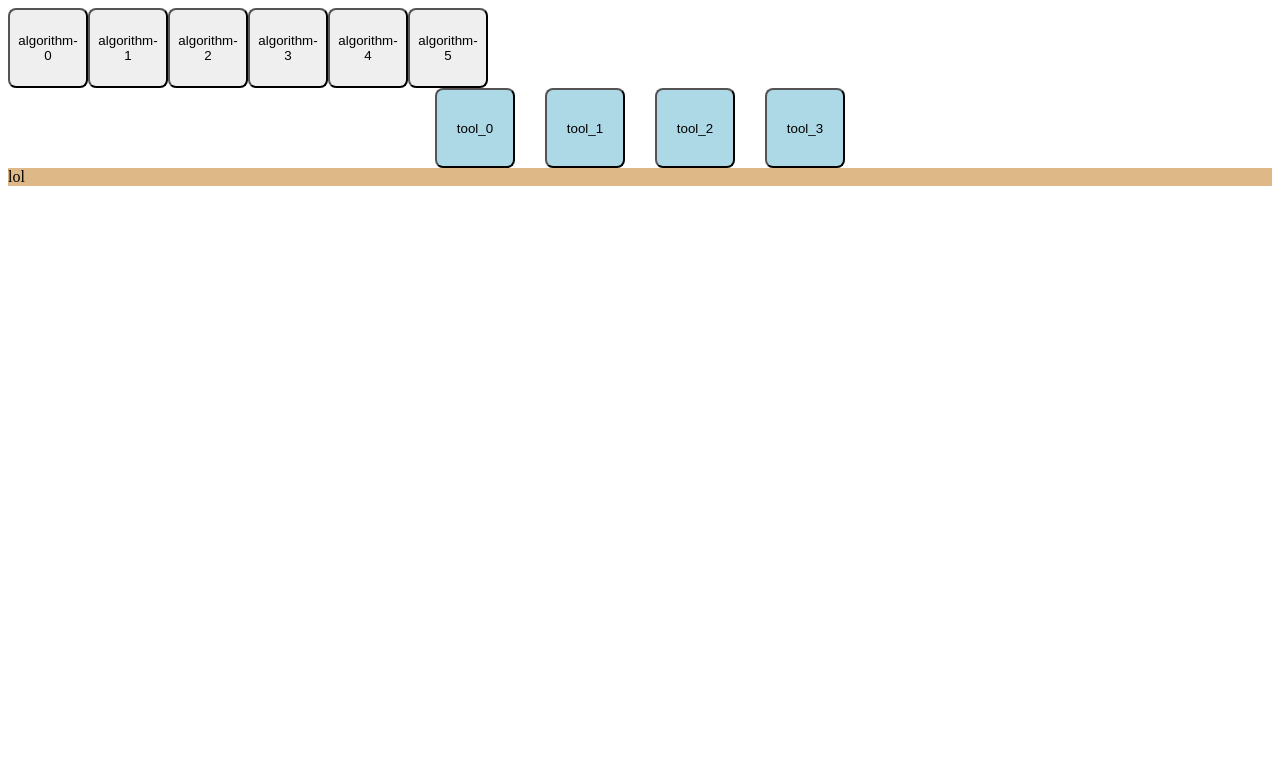
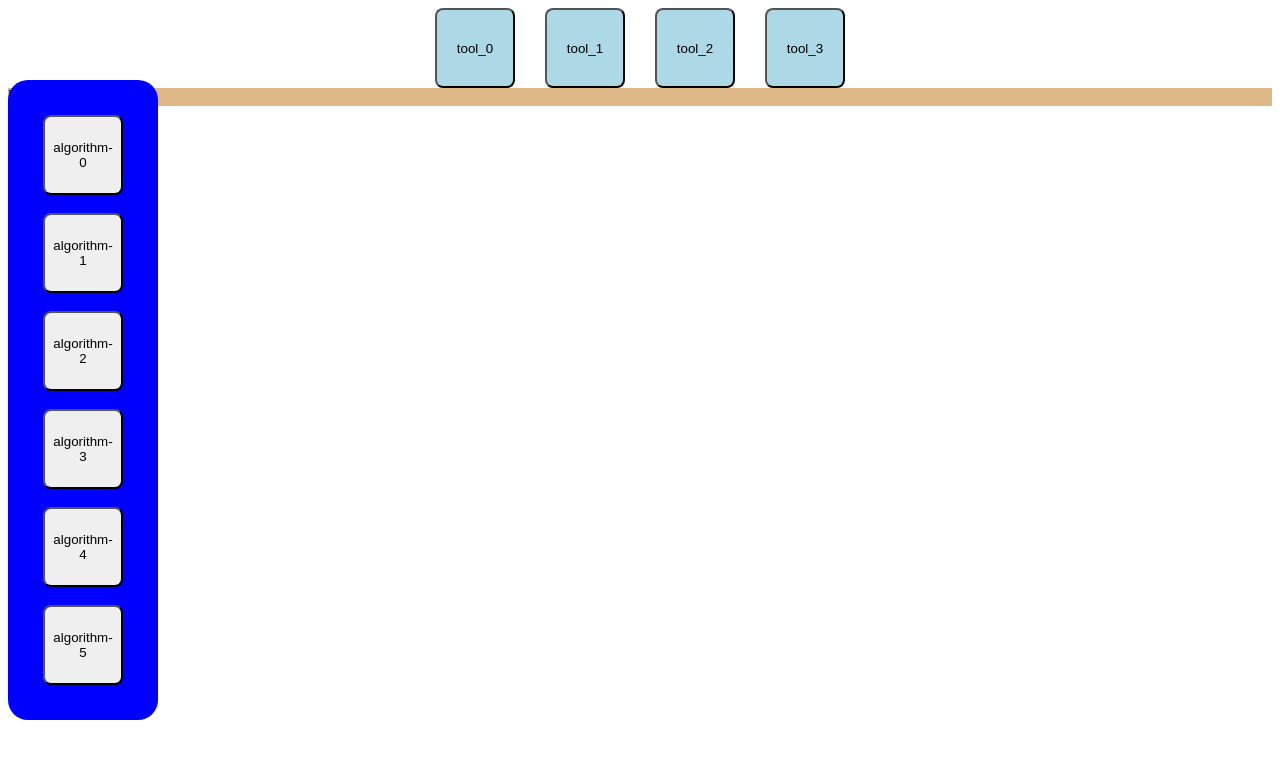
Before and after one commit to HahaBill/mazecraft-navigator, a plain HTML site: page index.html in a window 1280 px wide. Drawn offline with Linux system fonts and the light colour scheme.

Commit message:
sidenav position configured

```diff
--- a/scripts/generate_layout.js
+++ b/scripts/generate_layout.js
@@ -1,9 +1,9 @@
 const headerElement = document.querySelector('header');
-const sidenavElement = document.querySelector('nav');
 const mainElement = document.querySelector('main');
 const footerElement = document.querySelector('footer');
+const sidenavElement = document.querySelector('nav');
 
-const tools = ['', '', ''];
+const tools = ['start', 'end', 'checkpoint', 'wall'];
 
 function createHeaderTool(num) {
     let toolElement = document.createElement('button');
--- a/styles/styles.css
+++ b/styles/styles.css
@@ -10,3 +10,18 @@ header {
     justify-content: center;
     gap: 30px;
 }
+
+nav {
+    display: flex;
+    flex-direction: column;
+    align-items: center;
+    justify-content: center;
+    row-gap: 18px;
+
+    position: fixed;
+    top: 10%;
+    background-color: blue;
+    width: 150px;
+    height: 80%;
+    border-radius: 20px;
+}
```
Also changed, not shown: index.html (+1 -0 lines).
